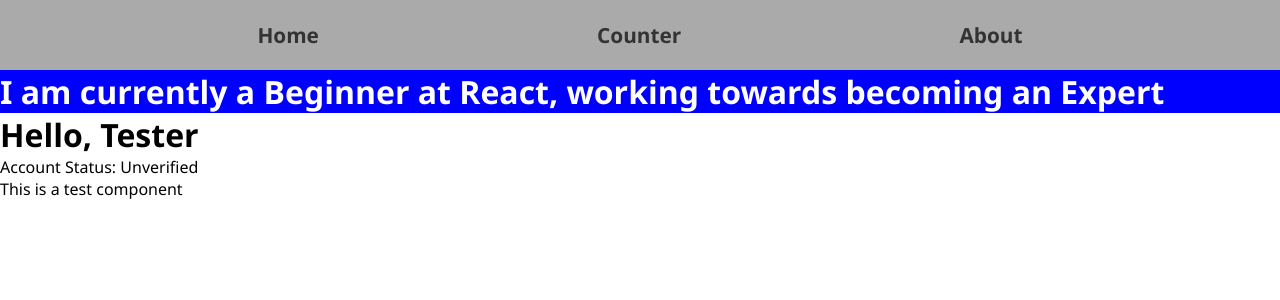
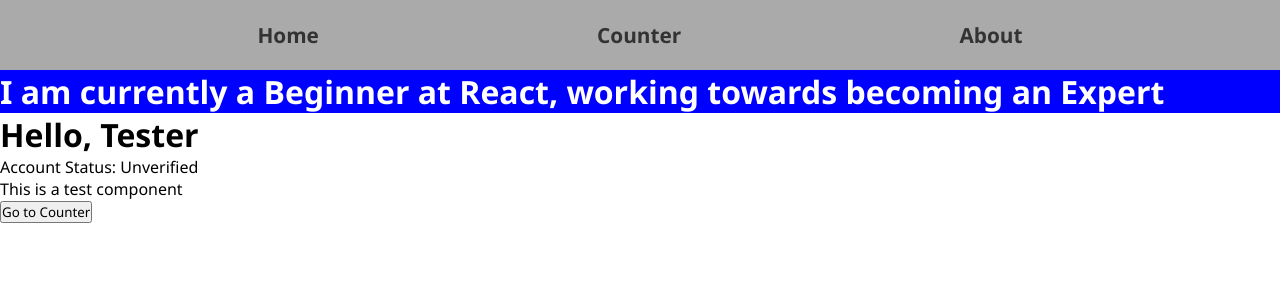
Before and after one commit to RynJyn/reacttest, a React (Create React App) app: page / in a window 1280 px wide. Shown: the top 300 px of the page. Built offline with nearby package versions, Linux system fonts and the light colour scheme.

Commit message:
Section 5: Added useNavigate to Home Route
Added a button on the Home page to programmatically navigate to the Counter page, using useNavigate()

```diff
--- a/src/Components/Home.js
+++ b/src/Components/Home.js
@@ -1,6 +1,7 @@
 import React from "react";
 import User from "./User";
 import Paragraph from "./Paragraph";
+import { useNavigate } from "react-router-dom";
 
 const h1Style = {
   background: "blue",
@@ -14,10 +15,17 @@ const RANKS = {
 
 function Home()
 {
+    const navigate = useNavigate();
+
+    const goToCounter= () => {
+        navigate("/counter");
+    };
+
     return <>
         <h1 style={h1Style}>{`I am currently a ${RANKS.b} at React, working towards becoming an ${RANKS.e}`}</h1>
         <User name="Tester" status="Unverified"/>
         <Paragraph/>
+        <button onClick={goToCounter}>Go to Counter</button>
     </>
 }
 
```
